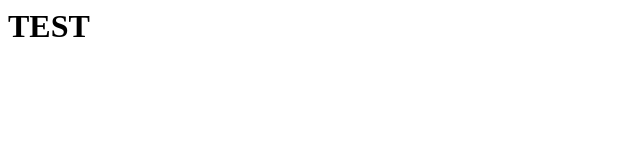
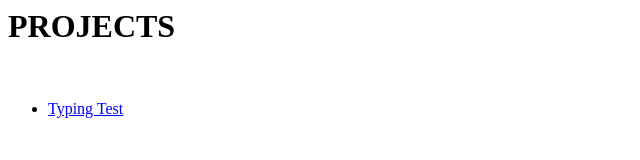
Before and after one commit to Volhosis/volhosis.github.io, a plain HTML site: page index.html in a window 1280 px wide. Shown: the whole page, without its empty margins (0-640 px from the left). Drawn offline with Linux system fonts and the light colour scheme.

Commit message:
Update index.html

```diff
--- a/index.html
+++ b/index.html
@@ -1,6 +1,10 @@
 <html>
     <head></head>
     <body>
-        <h1>TEST</h1>
+        <h1>PROJECTS</h1>
+        <br>
+        <ul>
+            <li><a href="typing_test/index.html">Typing Test</a></li>
+        </ul>
     </body>
 </html>
```
